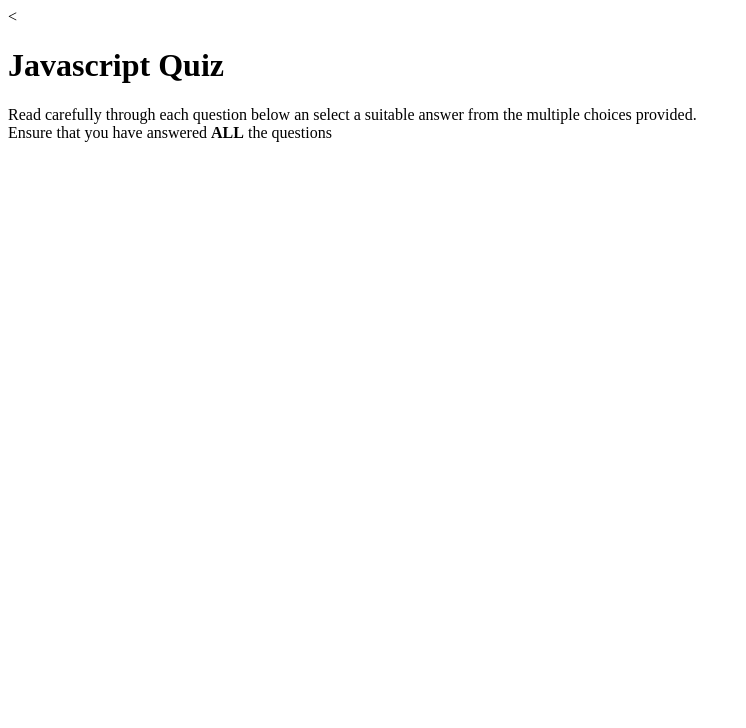
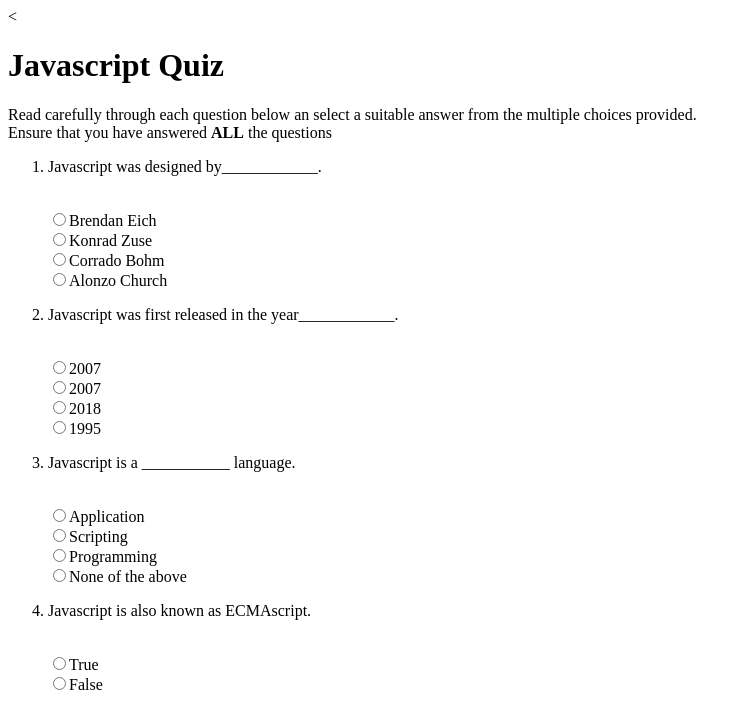
Before and after one commit to joseck12/quiz-board, a plain HTML site: page index.html in a window 1280 px wide. Shown: the whole page, without its empty margins (0-746 px from the left). Drawn offline with Linux system fonts and the light colour scheme.

Commit message:
add content to index.html

```diff
--- a/index.html
+++ b/index.html
@@ -8,6 +8,29 @@
   <body>
     <<h1><b>Javascript Quiz</b></h1>
     <p>Read carefully through each question below an select a suitable answer from the multiple choices provided.<br>Ensure that you have answered <b>ALL</b> the questions</p>
+<ol>
+  <p><li>Javascript was designed by____________.</li></p><br>
+  <form>
+  <input type="radio" name="choice" value="Brendan Eich">Brendan Eich<br>
+  <input type="radio" name="choice" value="Konrad Zuse">Konrad Zuse<br>
+  <input type="radio" name="choice" value="Corrado Bohm">Corrado Bohm<br>
+  <input type="radio" name="choice" value="Alonzo Church">Alonzo Church
+  <p><li>Javascript was first released in the year____________.</li></p><br>
+    <form>
+  <input type="radio" name="choice" value="2007">2007<br>
+  <input type="radio" name="choice" value="2007">2007<br>
+  <input type="radio" name="choice" value="2018">2018<br>
+  <input type="radio" name="choice" value="1995">1995
+<p><li>Javascript is a ___________ language.</li></p><br>
+<form>
+  <input type="radio" name="choice" value="Application">Application<br>
+  <input type="radio" name="choice" value="Scripting">Scripting<br>
+  <input type="radio" name="choice" value="Programming">Programming<br>
+  <input type="radio" name="choice" value="None of the above">None of the above
+  <p><li>Javascript is also known as ECMAscript.</li></p><br>
+      <form>
+  <input type="radio" name="choice" value="True">True<br>
+  <input type="radio" name="choice" value="False">False
 
   </body>
 </html>
```
